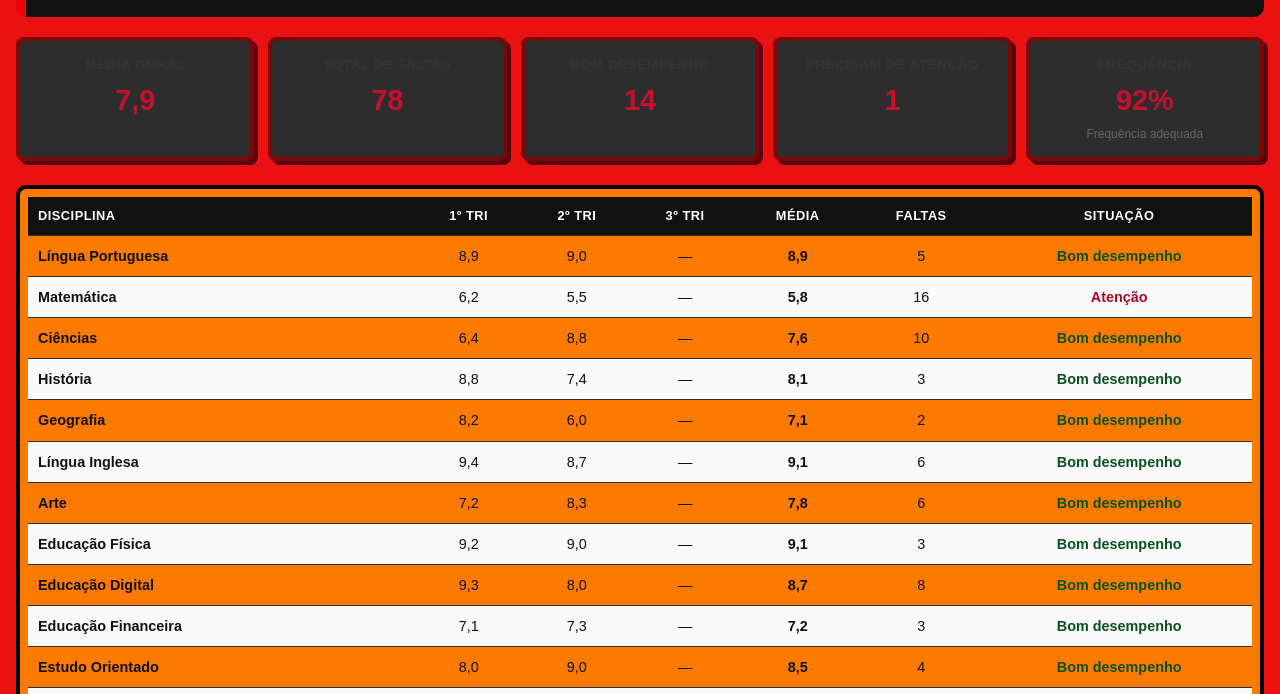
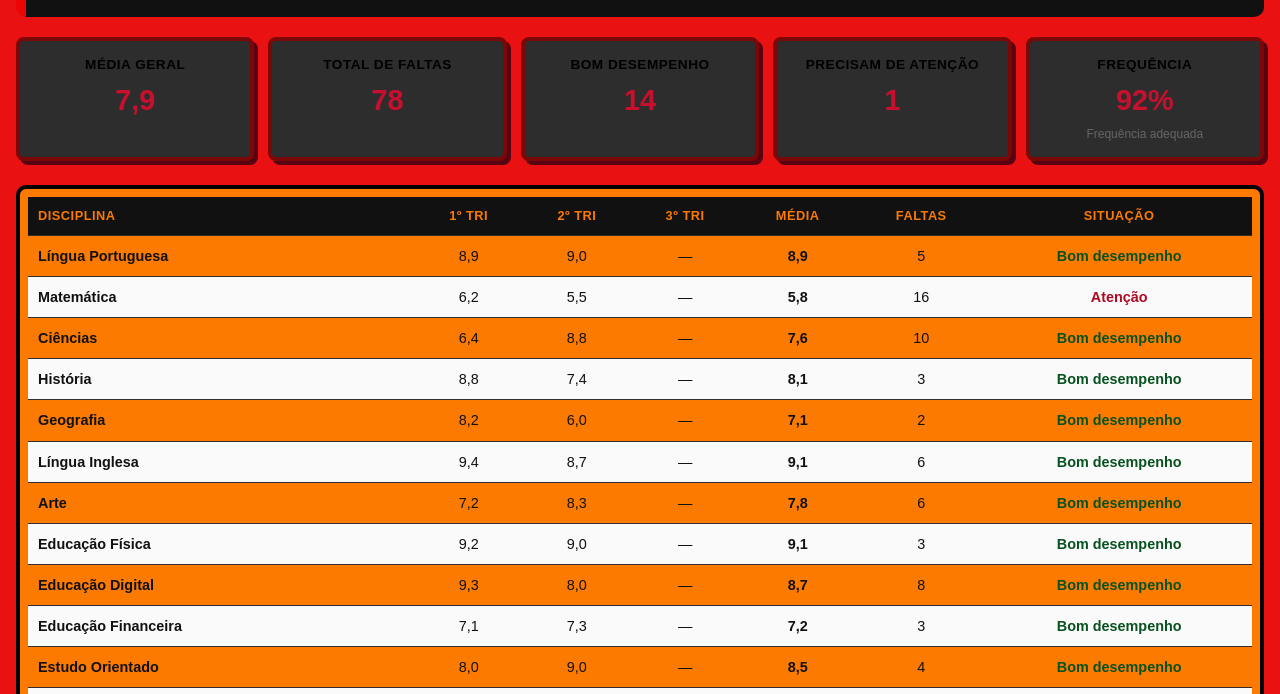
Before and after one commit to Toge0Inumaki0Salmon/boletim-digital-Isabella-8A, a plain HTML site: page index.html in a window 1280 px wide. Shown: the part 106-800 px from the top of the page. Drawn offline with Linux system fonts and the light colour scheme.

Commit message:
cuzinnhoo

```diff
--- a/style.css
+++ b/style.css
@@ -60,7 +60,7 @@ body {
   font-size: 0.85rem;
   text-transform: uppercase;
   letter-spacing: 0.5px;
-  color: #333;
+  color: #000000;
   font-weight: bold;
 }
 
@@ -100,7 +100,7 @@ table.boletim td {
 
 table.boletim thead th {
   background-color: #111;
-  color: #fff;
+  color: #fc7a00;
   text-transform: uppercase;
   font-size: 0.8rem;
   letter-spacing: 0.5px;
```
